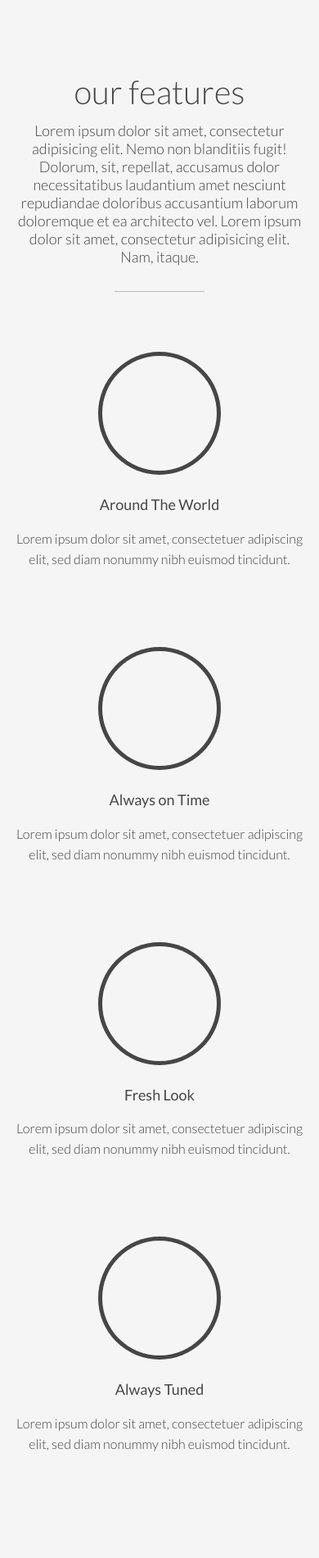
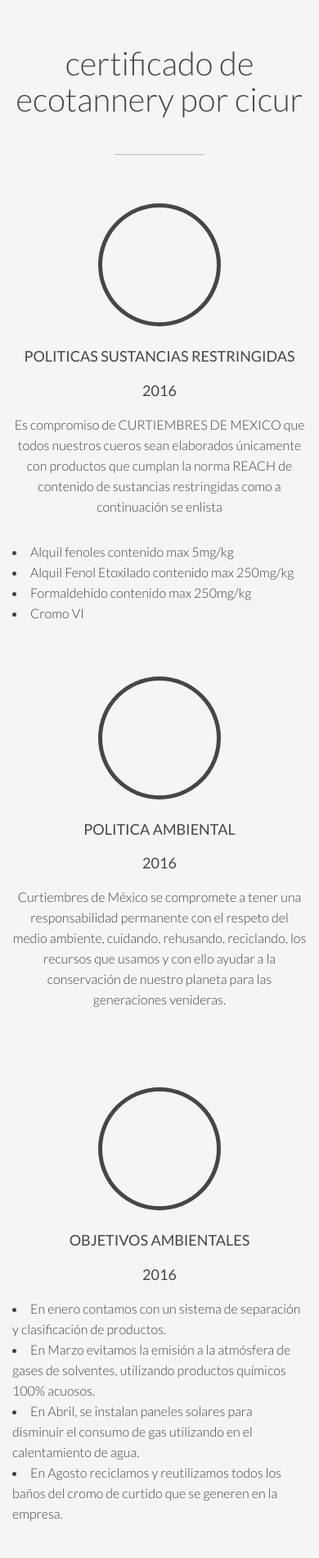
Before and after one commit to devpato/fabrica, a PHP site: page / in a window 390 px wide. Shown: the part 973-2873 px from the top of the page at 82% size. Run offline with PHP 8.4, Linux system fonts and the light colour scheme; some libraries are stand-ins or nearby versions; some web fonts are replaced.

Commit message:
certificaciones

```diff
--- a/css/main.css
+++ b/css/main.css
@@ -3353,3 +3353,6 @@ div.ppt{color:#fff;display:none;font-size:17px;z-index:9999;margin:0 0 5px 15px}
 * html .pp_top .pp_middle,* html .pp_bottom .pp_middle{left:0;position:static}
 .pp_top .pp_right,.pp_bottom .pp_right{height:20px;left:auto;position:absolute;right:0;top:0;width:20px}
 .pp_fade,.pp_gallery li.default a img{display:none}
+.cer{
+    text-align: left !important;
+}
--- a/index.html
+++ b/index.html
@@ -101,12 +101,27 @@
           <div class="carousel-inner">
             <div class="item active">
               <p class="carousel-introtext">
-                <span>The Keys to Your Home</span>
+                <span>HONESTIDAD</span>
               </p>
             </div>
             <div class="item">
               <p class="carousel-introtext">
-                <span>Real Estate for Your World</span>
+                <span>TRABAJO EN EQUIPO</span>
+              </p>
+            </div>
+             <div class="item">
+              <p class="carousel-introtext">
+                <span>RESPETO</span>
+              </p>
+            </div>
+             <div class="item">
+              <p class="carousel-introtext">
+                <span>INTEGRIDAD</span>
+              </p>
+            </div>
+             <div class="item">
+              <p class="carousel-introtext">
+                <span>COMPROMISO</span>
               </p>
             </div>
 
@@ -123,54 +138,53 @@
   <div class="container">
     <div class="row">
       <div class="col-sm-12 text-center">
-        <h2 class="block-header">Our Features</h2>
-        <p>Lorem ipsum dolor sit amet, consectetur adipisicing elit. Nemo non blanditiis fugit! Dolorum, sit, repellat, accusamus dolor necessitatibus laudantium amet nesciunt repudiandae doloribus accusantium laborum doloremque et ea architecto vel. Lorem ipsum dolor sit amet, consectetur adipisicing elit. Nam, itaque.</p>
+        <h2 class="block-header">Certificado de ecotannery por CICUR</h2>
+        <p></p>
       </div>
     </div>
 
     <div class="row">
 
-      <div class="block col-sm-3">
+      <div class="block col-sm-4">
 
           <div class="single_teaser icons style3">
             <div class="icons_introimg image-icon">
               <i class="rt-icon-world"></i>
             </div>
-            <h3>Around The World</h3>
-            <p class="introtext">Lorem ipsum dolor sit amet, consectetuer adipiscing elit, sed diam nonummy nibh euismod tincidunt.</p>
+            <h3>POLITICAS SUSTANCIAS RESTRINGIDAS </h3>
+            <h3>2016</h3>
+            <p class="introtext cert">Es compromiso de CURTIEMBRES DE MEXICO que todos nuestros cueros sean elaborados únicamente con productos que cumplan la norma REACH de contenido de sustancias restringidas como a continuación se enlista</p>
+            <li class="cer">Alquil fenoles contenido max 5mg/kg</li>
+            <li class="cer">Alquil Fenol Etoxilado contenido max 250mg/kg</li>
+            <li class="cer">Formaldehído contenido max 250mg/kg</li>
+            <li class="cer">Cromo VI</li>
           </div>
 
       </div>
-      <div class="block col-sm-3">
+      <div class="block col-sm-4">
 
           <div class="single_teaser icons style3">
             <div class="icons_introimg image-icon">
               <i class="rt-icon-calendar"></i>
             </div>
-            <h3>Always on Time</h3>
-            <p class="introtext">Lorem ipsum dolor sit amet, consectetuer adipiscing elit, sed diam nonummy nibh euismod tincidunt.</p>
+            <h3>POLITICA AMBIENTAL </h3>
+            <h3>2016</h3>
+            <p class="introtext cert">Curtiembres de México se compromete a tener una responsabilidad permanente con el respeto del medio ambiente, cuidando, rehusando, reciclando, los recursos que usamos y con ello ayudar a la conservación de nuestro planeta para las generaciones venideras.</p>
           </div>
 
       </div>
-      <div class="block col-sm-3">
+      <div class="block col-sm-4">
 
           <div class="single_teaser icons style3">
             <div class="icons_introimg image-icon">
               <i class="rt-icon-leaf2"></i>
             </div>
-            <h3>Fresh Look</h3>
-            <p class="introtext">Lorem ipsum dolor sit amet, consectetuer adipiscing elit, sed diam nonummy nibh euismod tincidunt.</p>
-          </div>
-
-      </div>
-      <div class="block col-sm-3">
-
-          <div class="single_teaser icons style3">
-            <div class="icons_introimg image-icon">
-              <i class="rt-icon-bell2"></i>
-            </div>
-            <h3>Always Tuned</h3>
-            <p class="introtext">Lorem ipsum dolor sit amet, consectetuer adipiscing elit, sed diam nonummy nibh euismod tincidunt.</p>
+            <h3>OBJETIVOS AMBIENTALES </h3>
+            <h3>2016</h3>
+            <li class="cer">En enero contamos con un sistema de separación y clasificación de productos.</li>
+            <li class="cer">En Marzo evitamos la emisión a la atmósfera de gases de solventes, utilizando productos químicos 100% acuosos.</li>
+            <li class="cer">En Abril, se instalan paneles solares para disminuir el consumo de gas utilizando en el calentamiento de agua.</li>
+            <li class="cer">En Agosto reciclamos y reutilizamos todos los baños del cromo de curtido que se generen en la empresa.</li>
           </div>
 
       </div>
@@ -184,12 +198,12 @@
   <div class="container">
     <div class="row">
       <div class="col-sm-12 text-center">
-          <h2 class="block-header">Our Services</h2>
-          <p>Lorem ipsum dolor sit amet, consectetur<br>adipisicing elit. Nam, itaque.</p>
+          <h2 class="block-header">Servicios</h2>
+          <p></p>
         </div>
     </div>
     <div class="row">
-      <div class="block col-sm-4">
+      <div class="block col-sm-2">
 
         <div class="left_icons style2 to_slide_left">
           <div class="single_teaser_left">
```
